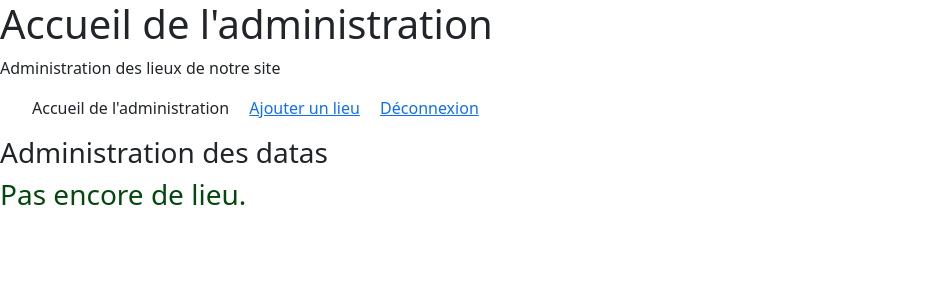
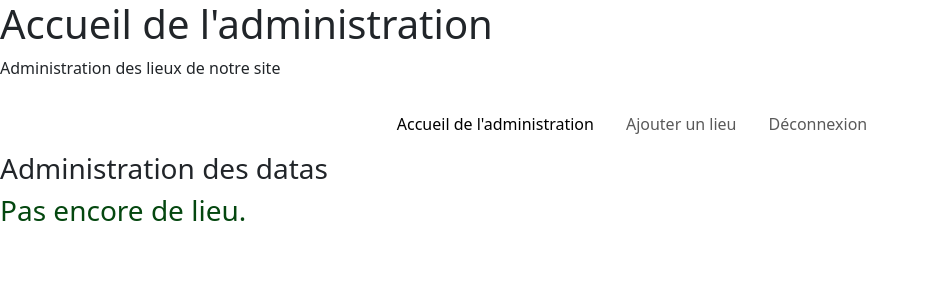
Before and after one commit to Anthoonyyy/crudPrepaTI, a PHP site: page /?connect in a window 1280 px wide. Shown: the top 300 px of the page, without its empty margins (0-929 px from the left). Run offline with PHP 8.4, Linux system fonts and the light colour scheme; the visitor is signed in with stand-in values (Sample User, id 1); data that the repository does not hold is empty; a stand-in replaces the project's code that opens the database connection; some libraries are stand-ins or nearby versions.

Commit message:
navbar basique centré en bootstrap homepage admin

```diff
--- a/view/admin/admin.homepage.view.html.php
+++ b/view/admin/admin.homepage.view.html.php
@@ -13,12 +13,28 @@
 <body>
     <h1>Accueil de l'administration</h1>
     <p>Administration des lieux de notre site</p>
-    <nav>
-        <ul>
-            <li>Accueil de l'administration</li>
-            <li><a href="?create">Ajouter un lieu</a></li>
-            <li><a href="?disconnect">Déconnexion</a></li>
-        </ul>
+
+    <nav class="navbar navbar-expand-sm  ">
+        <div class="container-fluid">
+            <button class="navbar-toggler" type="button" data-bs-toggle="collapse" data-bs-target="#navbarsExample08" aria-controls="navbarsExample08" aria-expanded="false" aria-label="Toggle navigation">
+                <span class="navbar-toggler-icon"></span>
+            </button>
+
+            <div class="collapse navbar-collapse justify-content-md-center" id="navbarsExample08">
+                <ul class="navbar-nav">
+                    <li class="nav-item">
+                        <a class="nav-link active" aria-current="page" href="#">Accueil de l'administration</a>
+                    </li>
+                    <li class="nav-item">
+                        <a class="nav-link" href="?create">Ajouter un lieu</a>
+                    </li>
+                    <li class="nav-item">
+                        <a class="nav-link" href="?disconnect">Déconnexion</a>
+                    </li>
+
+                </ul>
+            </div>
+        </div>
     </nav>
     <div id="content">
         <h3>Administration des datas</h3>
```
